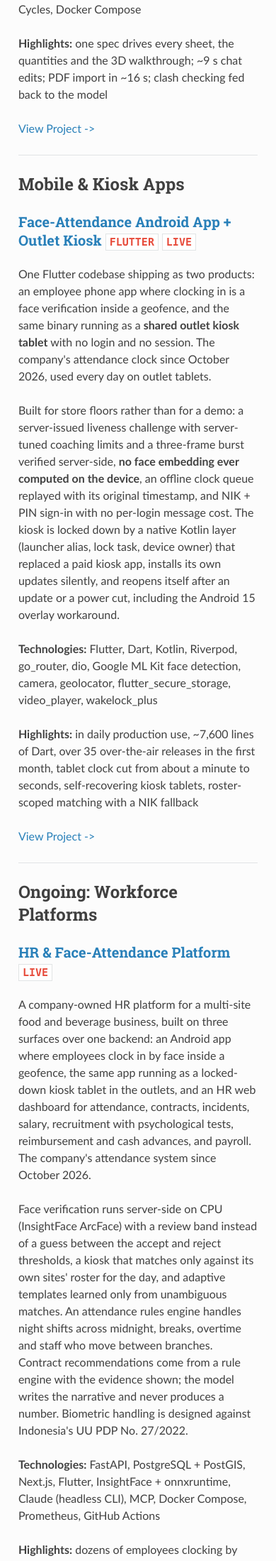
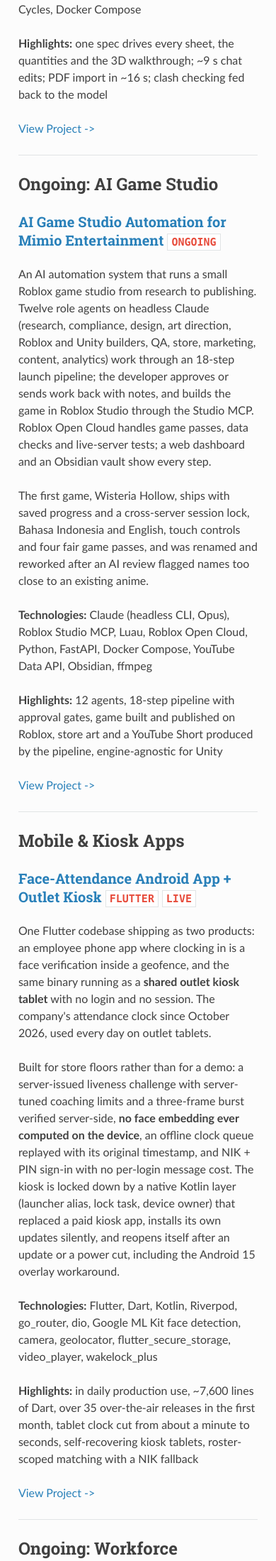
Before and after one commit to robiriu/robiriu.github.io, an MkDocs documentation site: the page built from docs/projects/index.md, in a window 390 px wide. Shown: the part 2072-4271 px from the top of the page at 71% size. Built offline with MkDocs 1.6.1, drawn with Linux system fonts in a browser that asks for light colours; nearby versions of some CDN libraries; a script that is not in the unit is left out.

Commit message:
Add the AI Game Studio Automation project (Mimio Entertainment)

```diff
--- a/docs/projects/index.md
+++ b/docs/projects/index.md
@@ -29,6 +29,22 @@
 **Highlights:** one spec drives every sheet, the quantities and the 3D walkthrough; ~9 s chat edits; PDF import in ~16 s; clash checking fed back to the model
 
 [View Project ->](ai-drawing-platform.md)
+
+---
+
+## Ongoing: AI Game Studio
+
+### [AI Game Studio Automation for Mimio Entertainment](ai-game-studio-mimio.md) `ONGOING`
+
+An AI automation system that runs a small Roblox game studio from research to publishing. Twelve role agents on headless Claude (research, compliance, design, art direction, Roblox and Unity builders, QA, store, marketing, content, analytics) work through an 18-step launch pipeline; the developer approves or sends work back with notes, and builds the game in Roblox Studio through the Studio MCP. Roblox Open Cloud handles game passes, data checks and live-server tests; a web dashboard and an Obsidian vault show every step.
+
+The first game, Wisteria Hollow, ships with saved progress and a cross-server session lock, Bahasa Indonesia and English, touch controls and four fair game passes, and was renamed and reworked after an AI review flagged names too close to an existing anime.
+
+**Technologies:** Claude (headless CLI, Opus), Roblox Studio MCP, Luau, Roblox Open Cloud, Python, FastAPI, Docker Compose, YouTube Data API, Obsidian, ffmpeg
+
+**Highlights:** 12 agents, 18-step pipeline with approval gates, game built and published on Roblox, store art and a YouTube Short produced by the pipeline, engine-agnostic for Unity
+
+[View Project ->](ai-game-studio-mimio.md)
 
 ---
 
--- a/docs/stylesheets/embeds.css
+++ b/docs/stylesheets/embeds.css
@@ -50,3 +50,20 @@
     line-height: 1.45;
     color: #666;
 }
+
+/* A row of screenshot cards (game thumbnails): three across, one per row on phones. */
+.shot-row {
+    display: grid;
+    grid-template-columns: repeat(3, 1fr);
+    gap: 14px;
+    margin: 1.4em 0;
+}
+.shot-row img {
+    width: 100%;
+    display: block;
+    border-radius: 12px;
+    box-shadow: 0 2px 8px rgba(0, 0, 0, 0.18);
+}
+@media (max-width: 760px) {
+    .shot-row { grid-template-columns: 1fr; }
+}
--- a/mkdocs.yml
+++ b/mkdocs.yml
@@ -28,6 +28,8 @@
       - "Ongoing: Enterprise AI Automation":
           - "Agentic ERP Automation Platform (Live)": projects/erp-automation-platform.md
           - "AI Drawing Platform (Architecture & Interior)": projects/ai-drawing-platform.md
+      - "Ongoing: AI Game Studio":
+          - "AI Game Studio Automation (Mimio Entertainment)": projects/ai-game-studio-mimio.md
       - "Mobile & Kiosk Apps":
           - "Face-Attendance Android App + Outlet Kiosk (Flutter)": projects/face-attendance-mobile-kiosk.md
       - "Ongoing: Workforce Platforms":
```
Also changed, not shown: docs/index.md (+3 -0 lines), docs/projects/ai-game-studio-mimio.md (added, +66 -0 lines), docs/images/mimio-wisteria-endless-fortress.jpg (added), docs/images/mimio-wisteria-lantern-district.jpg (added), docs/images/mimio-wisteria-village.jpg (added).
